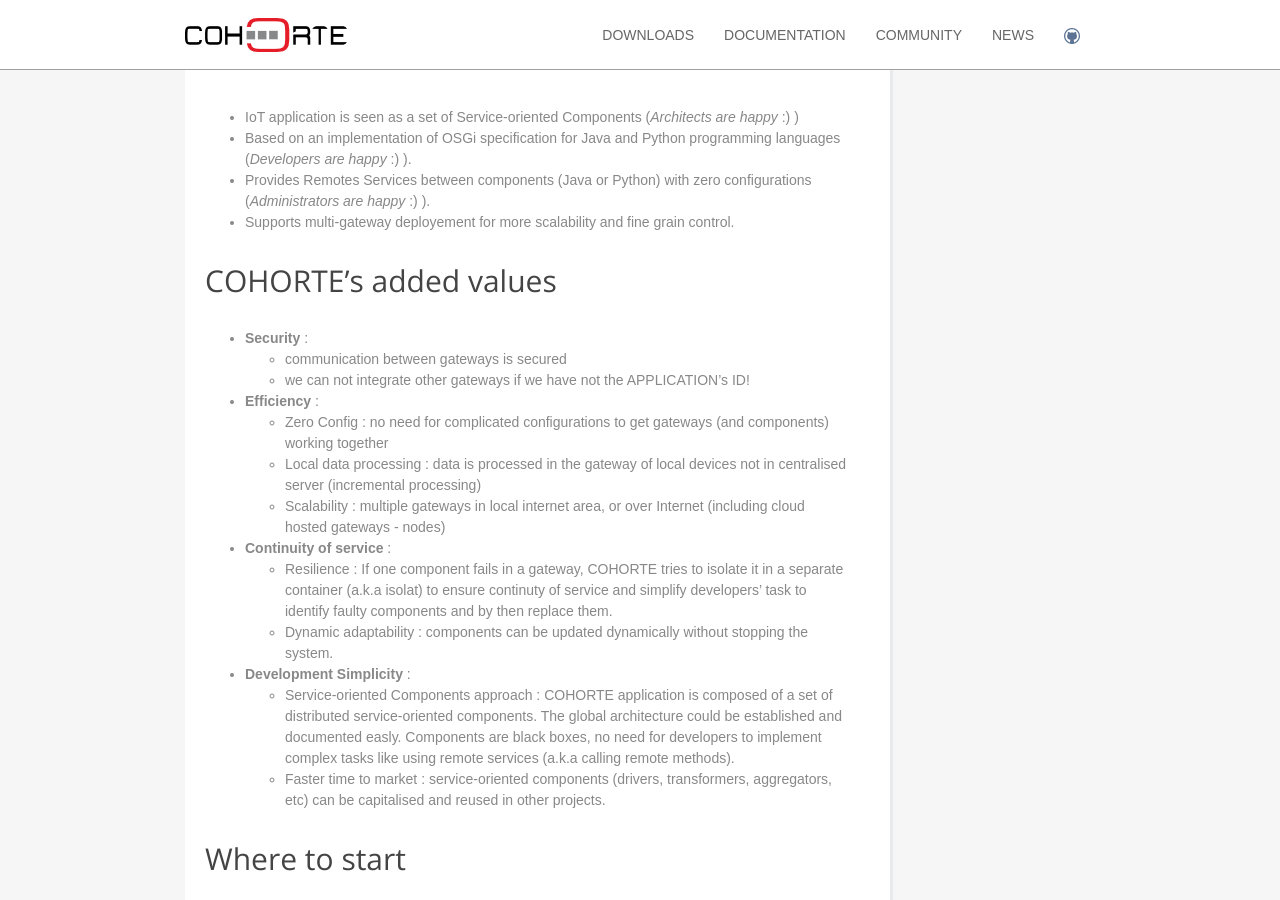
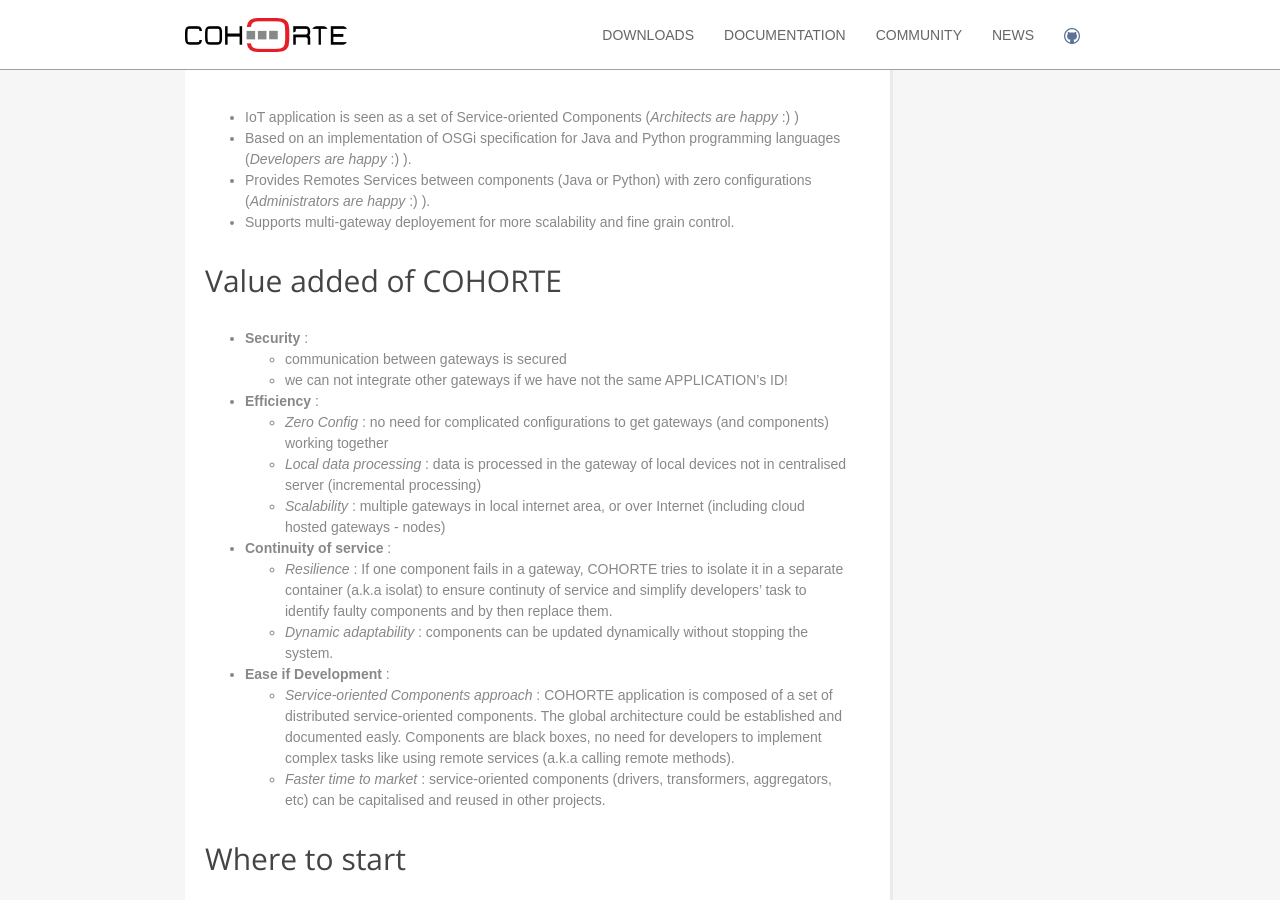
Before and after one commit to cohorte/cohorte.github.io, a Jekyll site: the page built from case-studies/IoT/index.md, in a window 1280 px wide and 900 px high, scrolled down 793 px. Built offline with Jekyll 4.4.1, drawn with Linux system fonts in a browser that asks for light colours; comment, search, counter and statistics services are not loaded.

Commit message:
update IoT

```diff
--- a/case-studies/IoT/index.md
+++ b/case-studies/IoT/index.md
@@ -25,24 +25,24 @@
  * Provides Remotes Services between components (Java or Python) with zero configurations (*Administrators are happy* :) ).
  * Supports multi-gateway deployement for more scalability and fine grain control.
 
-## COHORTE's added values
+## Value added of COHORTE
 
  * **Security** :
    * communication between gateways is secured
-   * we can not integrate other gateways if we have not the APPLICATION's ID!
+   * we can not integrate other gateways if we have not the same APPLICATION's ID!
 
  * **Efficiency** :
-   * Zero Config : no need for complicated configurations to get gateways (and components) working together
-   * Local data processing : data is processed in the gateway of local devices not in centralised server (incremental processing)
-   * Scalability : multiple gateways in local internet area, or over Internet (including cloud hosted gateways - nodes)
+   * *Zero Config* : no need for complicated configurations to get gateways (and components) working together
+   * *Local data processing* : data is processed in the gateway of local devices not in centralised server (incremental processing)
+   * *Scalability* : multiple gateways in local internet area, or over Internet (including cloud hosted gateways - nodes)
 
  * **Continuity of service** :
-   * Resilience : If one component fails in a gateway, COHORTE tries to isolate it in a separate container (a.k.a isolat) to ensure continuty of service and simplify developers' task to identify faulty components and by then replace them.
-   * Dynamic adaptability : components can be updated dynamically without stopping the system.
+   * *Resilience* : If one component fails in a gateway, COHORTE tries to isolate it in a separate container (a.k.a isolat) to ensure continuty of service and simplify developers' task to identify faulty components and by then replace them.
+   * *Dynamic adaptability* : components can be updated dynamically without stopping the system.
 
- * **Development Simplicity** :
-   * Service-oriented Components approach : COHORTE application is composed of a set of distributed service-oriented components. The global architecture could be established and documented easly. Components are black boxes, no need for developers to implement complex tasks like using remote services (a.k.a calling remote methods).
-   * Faster time to market : service-oriented components (drivers, transformers, aggregators, etc) can be capitalised and reused in other projects.
+ * **Ease if Development** :
+   * *Service-oriented Components approach* : COHORTE application is composed of a set of distributed service-oriented components. The global architecture could be established and documented easly. Components are black boxes, no need for developers to implement complex tasks like using remote services (a.k.a calling remote methods).
+   * *Faster time to market* : service-oriented components (drivers, transformers, aggregators, etc) can be capitalised and reused in other projects.
 
 ## Where to start
 
```
